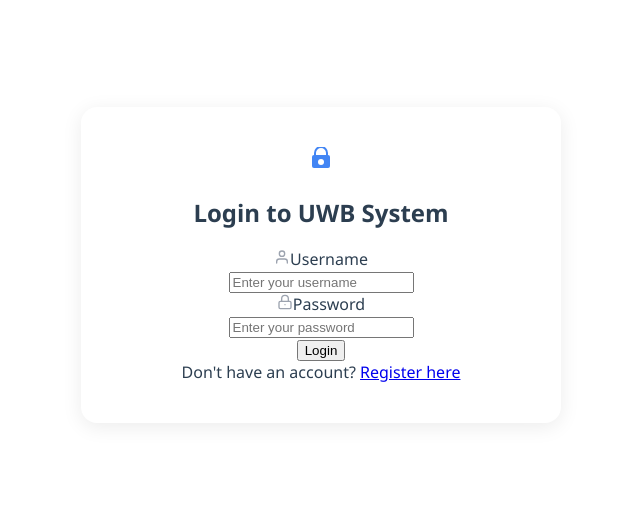
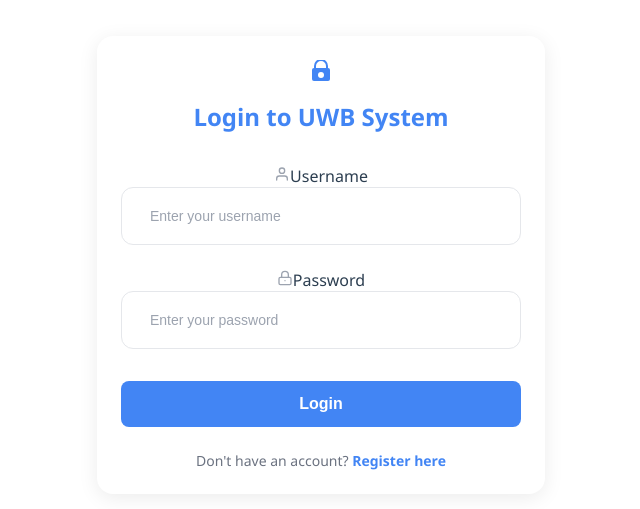
Before and after one commit to luvris/UWB-Tracking-App, a Vue app in the folder uwb-tracking-dashboard-vue/: page /login in a window 1280 px wide. Shown: the part 215-724 px from the top of the page, without its empty margins (319-959 px from the left). Built offline with nearby package versions, Linux system fonts and the light colour scheme; no server answers.

Commit message:
add CSS to login page

```diff
--- a/uwb-tracking-dashboard-vue/src/views/LoginPage.vue
+++ b/uwb-tracking-dashboard-vue/src/views/LoginPage.vue
@@ -168,5 +168,130 @@ export default {
   width: 100%;
   max-width: 400px;
   position: relative;
+  padding: 24px;
+
+  .header {
+    text-align: center;
+    margin-bottom: 32px;
+  }
+
+  .icon {
+    margin-bottom: 16px;
+    display: flex;
+    justify-content: center;
+  }
+
+  .header h2 {
+    color: #4285f4;
+    font-size: 24px;
+    font-weight: 600;
+    margin: 0;
+  }
+
+  .form-group {
+    margin-bottom: 24px;
+  }
+
+  .input-with-icon {
+    display: flex;
+    align-items: flex-start;
+    gap: 12px;
+    padding: 16px;
+    border: 1.5px solid #e5e7eb;
+    border-radius: 12px;
+    background: #ffffff;
+    transition: all 0.2s ease;
+  }
+
+  .input-with-icon:focus-within {
+    border-color: #4285f4;
+    box-shadow: 0 0 0 3px rgba(66, 133, 244, 0.1);
+  }
+
+  .input-icon {
+    display: flex;
+    align-items: center;
+    margin-top: 24px;
+    flex-shrink: 0;
+  }
+
+  .input-content {
+    flex: 1;
+    min-width: 0;
+  }
+
+  .input-content label {
+    display: block;
+    font-weight: 500;
+    color: #374151;
+    margin-bottom: 8px;
+    font-size: 14px;
+  }
+
+  .input-content input {
+    width: 100%;
+    border: none;
+    outline: none;
+    background: transparent;
+    font-size: 14px;
+    color: #374151;
+    padding: 0;
+  }
+
+  .input-content input::placeholder {
+    color: #9ca3af;
+  }
+
+  .login-btn {
+    width: 100%;
+    background: #4285f4;
+    color: white;
+    padding: 14px 24px;
+    border: none;
+    border-radius: 8px;
+    font-size: 16px;
+    font-weight: 600;
+    cursor: pointer;
+    transition: all 0.2s ease;
+    margin-top: 8px;
+  }
+
+  .login-btn:hover {
+    background: #3367d6;
+    transform: translateY(-1px);
+    box-shadow: 0 4px 12px rgba(66, 133, 244, 0.3);
+  }
+
+  .login-btn:active {
+    transform: translateY(0);
+  }
+
+  .register-link {
+    text-align: center;
+    margin-top: 24px;
+    color: #6b7280;
+    font-size: 14px;
+  }
+
+  .register-link a {
+    color: #4285f4;
+    text-decoration: none;
+    font-weight: 600;
+  }
+
+  .register-link a:hover {
+    text-decoration: underline;
+  }
+
+  /* Responsive Design */
+  @media (max-width: 768px) {
+    .login-container {
+      padding: 16px;
+    }
+
+    .header h2 {
+      font-size: 20px;
+    }
+  }
 }
 </style>
```
